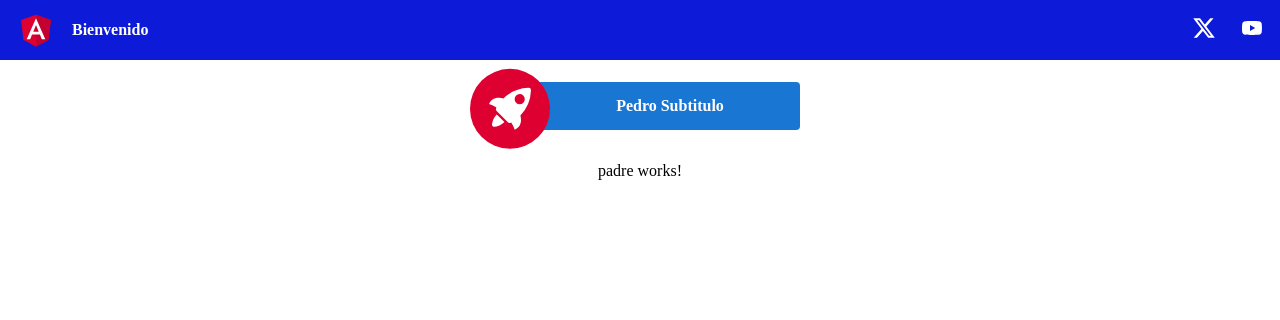
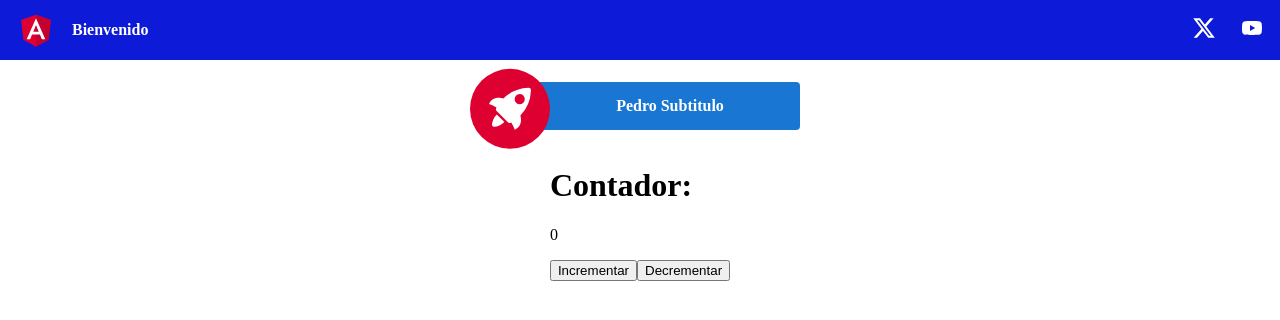
Before and after one commit to Germany2k9/Curso-Angular, an Angular app: page / in a window 1280 px wide. Shown: the top 320 px of the page. Built offline with nearby package versions, Linux system fonts and the light colour scheme.

Commit message:
contador simple finalizado.

```diff
--- a/src/app/padre/padre.component.html
+++ b/src/app/padre/padre.component.html
@@ -1 +1,7 @@
-<p>padre works!</p>
+<h1>Contador: </h1>
+
+<p> {{valorContador}}</p>
+
+<button (click)="incrementar()">Incrementar</button>
+<button (click)="decrementar()">Decrementar</button>
+<!-- <app-hijo/> -->
--- a/src/app/padre/padre.component.ts
+++ b/src/app/padre/padre.component.ts
@@ -6,5 +6,14 @@ import { Component } from '@angular/core';
   styleUrls: ['./padre.component.css']
 })
 export class PadreComponent {
+ valorContador: number = 0;
+
+ incrementar(){
+  this.valorContador++;
+ }
+
+ decrementar(){
+  this.valorContador--;
+ }
 
 }
```
